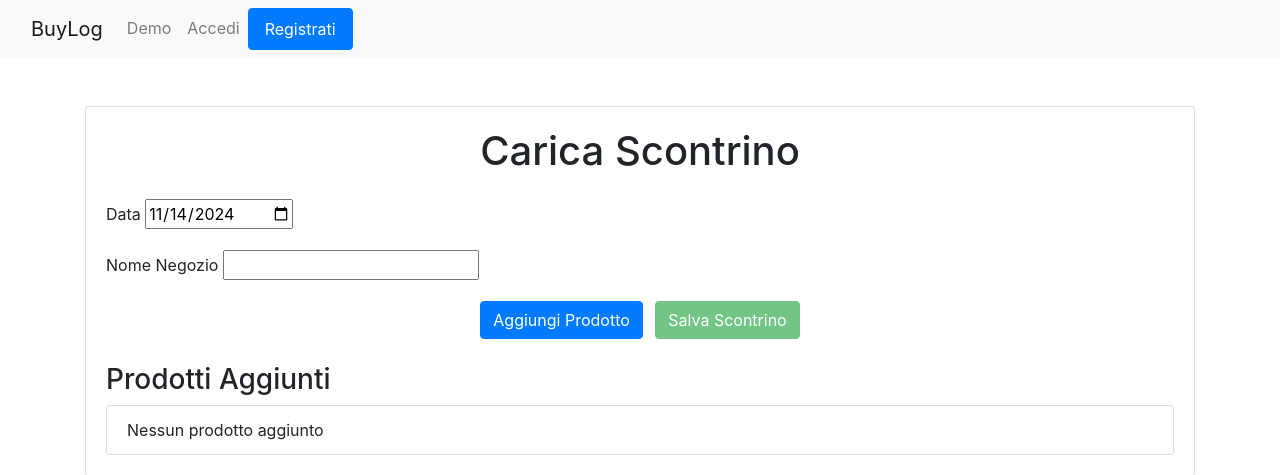
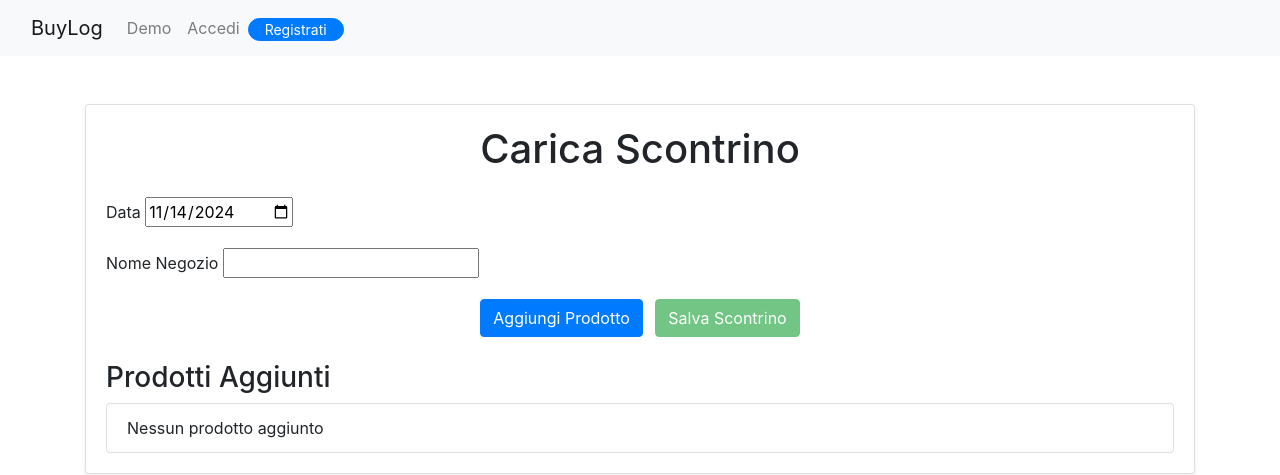
Before and after one commit to Manillin/BuyLog, a Django app: page /scontrini/carica/ in a window 1280 px wide. Shown: the top 475 px of the page. Run offline with Django 5.2, Linux system fonts and the light colour scheme; some libraries are stand-ins or nearby versions.

Commit message:
changed navbar for not logged in users

```diff
--- a/BuyLog/buylog/templates/base.html
+++ b/BuyLog/buylog/templates/base.html
@@ -15,6 +15,12 @@
     <!-- Custom CSS -->
     <link rel="stylesheet" href="{% static 'css/style.css' %}">
 
+    <!-- Font Awesome CSS -->
+    <link href="https://cdnjs.cloudflare.com/ajax/libs/font-awesome/5.15.4/css/all.min.css" rel="stylesheet">
+
+    <!-- Auth CSS -->
+    <link href="{% static 'css/auth.css' %}" rel="stylesheet">
+
     {% block head %}{% endblock %}
 </head>
 
@@ -28,7 +34,7 @@
                 <span class="navbar-toggler-icon"></span>
             </button>
             <div class="collapse navbar-collapse" id="navbarNav">
-                <ul class="navbar-nav ms-auto">
+                <ul class="navbar-nav ms-auto align-items-center">
                     {% if user.is_authenticated %}
                         <li class="nav-item">
                             <a class="nav-link" href="{% url 'scontrini:dashboard' %}">Statistiche</a>
@@ -49,8 +55,8 @@
                         <li class="nav-item">
                             <a class="nav-link" href="{% url 'login' %}">Accedi</a>
                         </li>
-                        <li class="nav-item">
-                            <a class="nav-link btn btn-primary text-white px-3" href="{% url 'register' %}">Registrati</a>
+                        <li class="nav-item ms-2">
+                            <a class="btn btn-primary btn-sm rounded-pill py-0 px-3" style="font-size: 0.875rem;" href="{% url 'register' %}">Registrati</a>
                         </li>
                     {% endif %}
                 </ul>
@@ -67,6 +73,7 @@
     {% block extra_js %}{% endblock %}
 
     <!-- Footer -->
+    <br>
     <footer class="footer bg-dark text-white mt-auto py-5">
         <div class="container">
             <div class="row">
```
